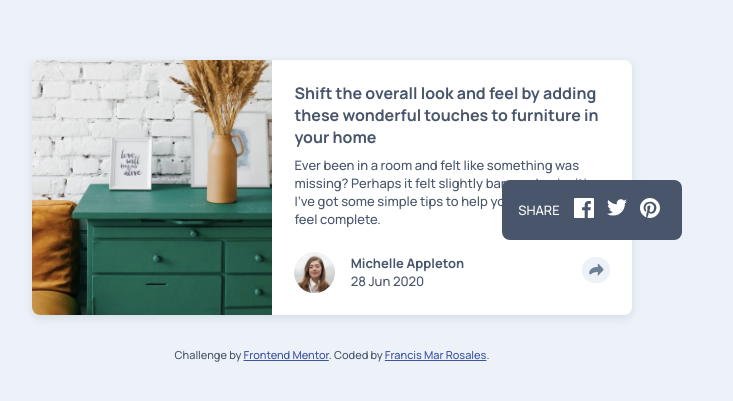
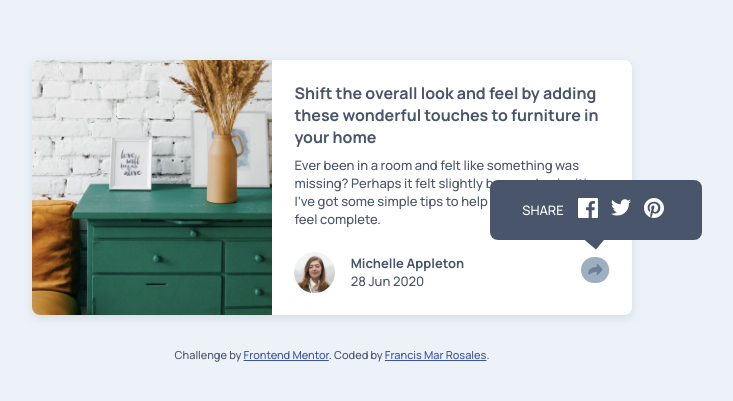
Before and after one commit to kitdea/article-preview-component-master, a plain HTML site: page index.html in a window 1280 px wide. Shown: the part 181-582 px from the top of the page, without its empty margins (308-1041 px from the left). Drawn offline with nearby package versions, Linux system fonts and the light colour scheme.

Commit message:
fix social media share

```diff
--- a/css/style.css
+++ b/css/style.css
@@ -98,7 +98,7 @@ body {
   display: none;
   position: absolute;
   top: 120px;
-  right: -50px;
+  right: -70px;
   display: flex;
   flex-direction: row;
   justify-content: space-between;
@@ -106,14 +106,16 @@ body {
   min-height: 60px;
   color: #fff;
   background-color: hsl(217, 19%, 35%);
-  padding: 0 1rem;
+  padding: 0 2rem;
   border-radius: 0.5rem;
+
 }
 
 .social-media ul {
   display: flex;
   align-items: center;
   margin-left: 0.5rem;
+  z-index: 10;
 }
 
 .social-media ul li {
@@ -136,7 +138,18 @@ body {
 .close-icon {
   position: absolute;
   top: 77px;
-  left: 80px;
+  left: 91px;
+  color: #fff !important;
+  background-color: hsl(212, 23%, 69%) !important;
+}
+
+.point {
+  position: absolute;
+  top: 31px;
+  left: 88px;
+  transform: rotate(40deg);
+  background-color: hsl(217, 19%, 35%);
+  padding: 1rem;
 }
 
 @media (max-width: 768px) {
@@ -220,4 +233,8 @@ body {
   .cgc-btn-active:focus {
     background-color: #d1ac66;
   }
+
+  .point {
+    display: none;
+  }
 }
--- a/index.html
+++ b/index.html
@@ -51,6 +51,7 @@
         <li><img src="/images/icon-twitter.svg"></li>
         <li><img src="/images/icon-pinterest.svg"></li>
       </ul>
+      <div class="point"></div>
     <img class="close-icon" src="/images/icon-share.svg">
   </div>
 </div>
```
